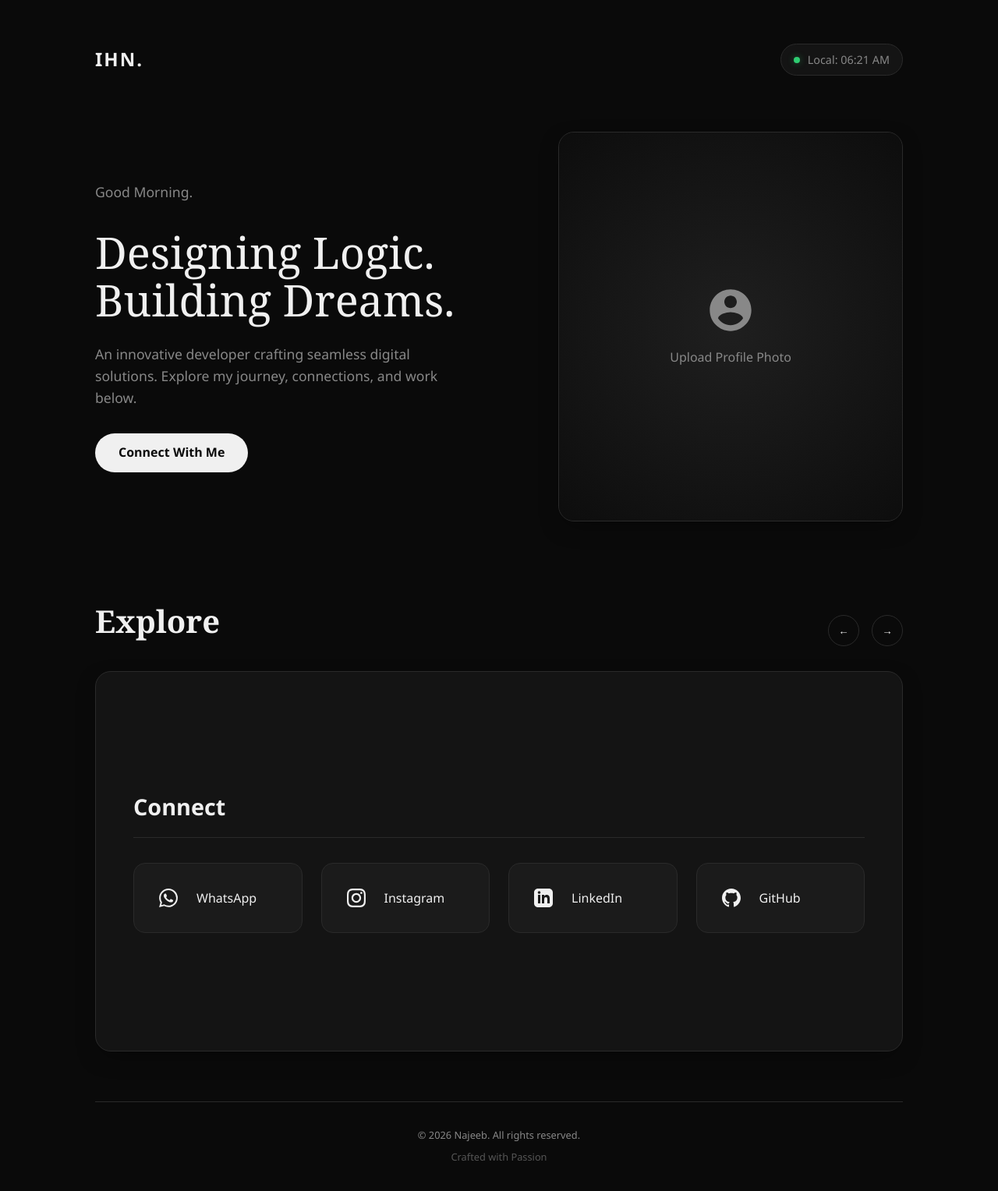
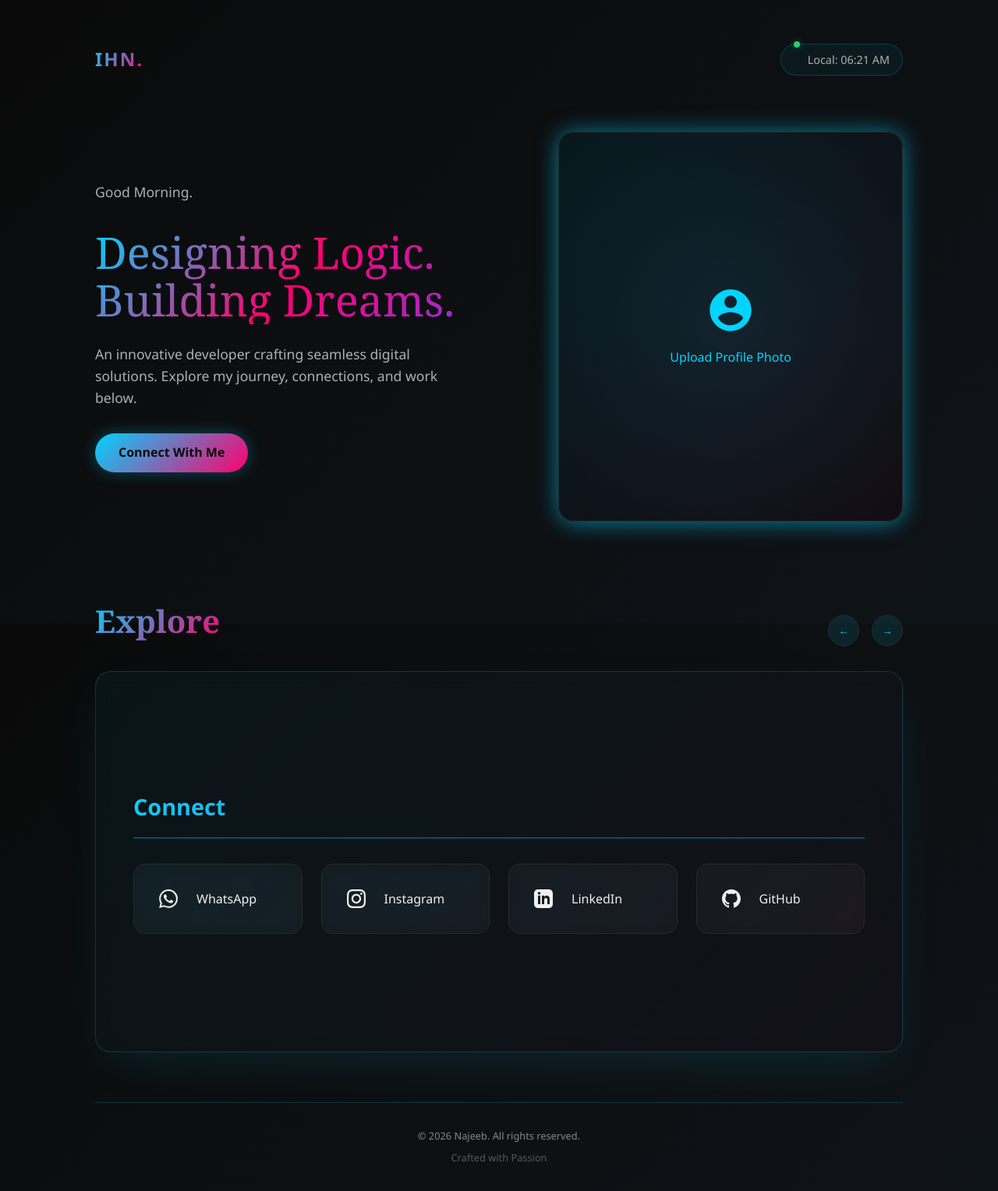
Before and after one commit to iiamihsan01-hue/My-Portfolio-Page, a website: page public/index.html in a window 1280 px wide. Shown: the whole page at 78% size. Drawn offline with Linux system fonts and the light colour scheme.

Commit message:
design: modernize portfolio with glassmorphism and gradient effects
- Add cyan/pink/purple gradient color scheme with accent colors
- Implement glassmorphism effects (backdrop-filter, blur)
- Add smooth animations (glow-pulse, slide-in, float)
- Enhance button hover states with gradient backgrounds
- Upgrade carousel and social cards with modern styling
- Add gradient text effects to headings
- Improve form inputs with semi-transparent backgrounds
- Add animations to logo and status indicators
- Better visual hierarchy with improved spacing

```diff
--- a/public/index.html
+++ b/public/index.html
@@ -9,18 +9,43 @@
         /* CSS Variables */
         :root {
             --bg-color: #0a0a0a;
+            --bg-secondary: #0f1419;
             --text-main: #f0f0f0;
+            --text-secondary: #b0b0b0;
             --text-muted: #888888;
             --card-bg: #141414;
+            --card-bg-hover: #1a1a1a;
             --card-border: #2a2a2a;
-            --card-hover-border: #444;
-            --accent: #ffffff;
+            --card-hover-border: #3a3a3a;
+            --accent: #00d4ff;
+            --accent-secondary: #ff006e;
+            --accent-tertiary: #8338ec;
             --radius: 20px;
-            /* Curved borders */
+            --radius-sm: 8px;
             --shadow: 0 10px 30px -10px rgba(0, 0, 0, 0.5);
-            /* Slight shadow */
+            --shadow-lg: 0 20px 60px -20px rgba(0, 212, 255, 0.15);
             --font-main: 'Segoe UI', Roboto, Helvetica, Arial, sans-serif;
             --font-serif: 'Georgia', 'Times New Roman', serif;
+        }
+
+        @keyframes gradient-shift {
+            0%, 100% { background-position: 0% 50%; }
+            50% { background-position: 100% 50%; }
+        }
+
+        @keyframes float {
+            0%, 100% { transform: translateY(0px); }
+            50% { transform: translateY(-20px); }
+        }
+
+        @keyframes glow-pulse {
+            0%, 100% { box-shadow: 0 0 20px rgba(0, 212, 255, 0.3), 0 10px 30px -10px rgba(0, 0, 0, 0.5); }
+            50% { box-shadow: 0 0 30px rgba(0, 212, 255, 0.6), 0 10px 40px -10px rgba(0, 212, 255, 0.2); }
+        }
+
+        @keyframes slide-in {
+            from { opacity: 0; transform: translateY(20px); }
+            to { opacity: 1; transform: translateY(0); }
         }
 
         * {
@@ -30,7 +55,8 @@
         }
 
         body {
-            background-color: var(--bg-color);
+            background: linear-gradient(135deg, var(--bg-color) 0%, var(--bg-secondary) 100%);
+            background-attachment: fixed;
             color: var(--text-main);
             font-family: var(--font-main);
             line-height: 1.6;
@@ -57,6 +83,7 @@
             align-items: center;
             padding: 1.5rem 0;
             margin-bottom: 3rem;
+            animation: slide-in 0.6s ease-out;
         }
 
         .logo {
@@ -64,18 +91,29 @@
             font-weight: 700;
             letter-spacing: 2px;
             text-transform: uppercase;
+            background: linear-gradient(135deg, var(--accent) 0%, var(--accent-secondary) 100%);
+            -webkit-background-clip: text;
+            -webkit-text-fill-color: transparent;
+            background-clip: text;
         }
 
         .status {
             font-size: 0.9rem;
-            color: var(--text-muted);
+            color: var(--text-secondary);
             display: flex;
             align-items: center;
             gap: 0.6rem;
-            background: var(--card-bg);
+            background: rgba(0, 212, 255, 0.05);
+            border: 1px solid rgba(0, 212, 255, 0.2);
             padding: 0.5rem 1rem;
             border-radius: 50px;
-            border: 1px solid var(--card-border);
+            backdrop-filter: blur(10px);
+            transition: all 0.3s ease;
+        }
+
+        .status:hover {
+            background: rgba(0, 212, 255, 0.1);
+            border-color: rgba(0, 212, 255, 0.4);
         }
 
         .status-dot {
@@ -84,6 +122,7 @@
             background-color: #2ecc71;
             border-radius: 50%;
             box-shadow: 0 0 8px rgba(46, 204, 113, 0.4);
+            animation: float 2s ease-in-out infinite;
         }
 
         /* Hero Section */
@@ -102,28 +141,38 @@
             line-height: 1.1;
             margin-bottom: 1.5rem;
             font-weight: 400;
+            background: linear-gradient(135deg, var(--accent) 0%, var(--accent-secondary) 50%, var(--accent-tertiary) 100%);
+            -webkit-background-clip: text;
+            -webkit-text-fill-color: transparent;
+            background-clip: text;
+            animation: slide-in 0.6s ease-out;
         }
 
         .hero-text p {
-            color: var(--text-muted);
+            color: var(--text-secondary);
             font-size: 1.1rem;
             max-width: 450px;
             margin-bottom: 2rem;
+            animation: slide-in 0.8s ease-out;
         }
 
         .cta-btn {
             display: inline-block;
             padding: 12px 30px;
-            background: var(--text-main);
+            background: linear-gradient(135deg, var(--accent) 0%, var(--accent-secondary) 100%);
             color: var(--bg-color);
             border-radius: 50px;
             font-weight: 600;
-            transition: transform 0.2s ease, box-shadow 0.2s ease;
+            border: none;
+            cursor: pointer;
+            transition: all 0.3s ease;
+            box-shadow: 0 0 20px rgba(0, 212, 255, 0.3);
+            animation: slide-in 1s ease-out;
         }
 
         .cta-btn:hover {
-            transform: translateY(-2px);
-            box-shadow: 0 5px 15px rgba(255, 255, 255, 0.2);
+            transform: translateY(-3px);
+            box-shadow: 0 10px 30px rgba(0, 212, 255, 0.5);
         }
 
         /* Profile Image */
@@ -131,17 +180,19 @@
             position: relative;
             width: 100%;
             height: 500px;
-            background-color: var(--card-bg);
+            background: linear-gradient(135deg, rgba(0, 212, 255, 0.1) 0%, rgba(255, 0, 110, 0.05) 100%);
             border: 1px solid var(--card-border);
             border-radius: var(--radius);
-            box-shadow: var(--shadow);
+            box-shadow: var(--shadow-lg);
             overflow: hidden;
             transition: all 0.3s ease;
+            animation: glow-pulse 3s ease-in-out infinite;
         }
 
         .profile-container:hover {
-            border-color: var(--card-hover-border);
-            box-shadow: 0 20px 40px -10px rgba(0, 0, 0, 0.7);
+            border-color: var(--accent);
+            box-shadow: 0 20px 60px rgba(0, 212, 255, 0.3);
+            transform: translateY(-5px);
         }
 
         .profile-img {
@@ -150,8 +201,8 @@
             display: flex;
             align-items: center;
             justify-content: center;
-            background: radial-gradient(circle at center, #1f1f1f 0%, #0d0d0d 100%);
-            color: var(--text-muted);
+            background: radial-gradient(circle at center, rgba(0, 212, 255, 0.05) 0%, rgba(0, 0, 0, 0.3) 100%);
+            color: var(--accent);
             flex-direction: column;
             gap: 1rem;
         }
@@ -171,16 +222,21 @@
         .section-title {
             font-family: var(--font-serif);
             font-size: 2.5rem;
+            background: linear-gradient(135deg, var(--accent) 0%, var(--accent-secondary) 100%);
+            -webkit-background-clip: text;
+            -webkit-text-fill-color: transparent;
+            background-clip: text;
         }
 
         .carousel-container {
             position: relative;
             overflow: hidden;
             border-radius: var(--radius);
-            box-shadow: var(--shadow);
-            background: var(--card-bg);
-            border: 1px solid var(--card-border);
+            box-shadow: var(--shadow-lg);
+            background: linear-gradient(135deg, rgba(0, 212, 255, 0.05) 0%, rgba(255, 0, 110, 0.02) 100%);
+            border: 1px solid rgba(0, 212, 255, 0.2);
             min-height: 400px;
+            backdrop-filter: blur(10px);
         }
 
         .carousel-track {
@@ -204,9 +260,9 @@
         }
 
         .nav-btn {
-            background: transparent;
+            background: rgba(0, 212, 255, 0.1);
             border: 1px solid var(--card-border);
-            color: var(--text-main);
+            color: var(--accent);
             width: 40px;
             height: 40px;
             border-radius: 50%;
@@ -218,17 +274,22 @@
         }
 
         .nav-btn:hover {
-            background: var(--text-main);
+            background: var(--accent);
             color: var(--bg-color);
+            box-shadow: 0 0 20px rgba(0, 212, 255, 0.4);
         }
 
         /* Slide Content Styles */
         .slide-title {
             font-size: 1.8rem;
             margin-bottom: 2rem;
-            border-bottom: 1px solid var(--card-border);
+            border-bottom: 2px solid rgba(0, 212, 255, 0.3);
             padding-bottom: 1rem;
             display: inline-block;
+            background: linear-gradient(135deg, var(--accent) 0%, var(--accent-secondary) 100%);
+            -webkit-background-clip: text;
+            -webkit-text-fill-color: transparent;
+            background-clip: text;
         }
 
         /* Socials Grid in Slide */
@@ -249,12 +310,14 @@
             gap: 1rem;
             cursor: pointer;
             transition: all 0.3s ease;
+            backdrop-filter: blur(10px);
         }
 
         .social-card:hover {
-            background: rgba(255, 255, 255, 0.08);
-            transform: translateY(-3px);
-            border-color: var(--text-muted);
+            background: rgba(0, 212, 255, 0.1);
+            transform: translateY(-5px);
+            border-color: var(--accent);
+            box-shadow: 0 10px 30px rgba(0, 212, 255, 0.2);
         }
 
         .social-icon {
@@ -295,7 +358,6 @@
             box-shadow: 0 0 15px rgba(255, 255, 255, 0.2);
         }
 
-
         /* Graduation Slide */
         .grad-details {
             display: flex;
@@ -305,7 +367,7 @@
 
         .grad-icon {
             font-size: 4rem;
-            color: var(--text-muted);
+            color: var(--accent);
         }
 
         .grad-info h3 {
@@ -314,7 +376,7 @@
         }
 
         .grad-info p {
-            color: var(--text-muted);
+            color: var(--text-secondary);
             margin-bottom: 0.5rem;
         }
 
@@ -330,23 +392,26 @@
         .form-group textarea {
             width: 100%;
             padding: 1rem;
-            background: rgba(0, 0, 0, 0.2);
-            border: 1px solid var(--card-border);
+            background: rgba(0, 212, 255, 0.05);
+            border: 1px solid rgba(0, 212, 255, 0.2);
             border-radius: 10px;
             color: var(--text-main);
             font-family: inherit;
             outline: none;
-            transition: border 0.3s;
+            transition: all 0.3s;
+            backdrop-filter: blur(10px);
         }
 
         .form-group input:focus,
         .form-group textarea:focus {
-            border-color: var(--text-muted);
+            border-color: var(--accent);
+            background: rgba(0, 212, 255, 0.1);
+            box-shadow: 0 0 20px rgba(0, 212, 255, 0.2);
         }
 
         .submit-btn {
             padding: 1rem 2rem;
-            background: var(--text-main);
+            background: linear-gradient(135deg, var(--accent) 0%, var(--accent-secondary) 100%);
             color: var(--bg-color);
             border: none;
             border-radius: 50px;
@@ -354,11 +419,12 @@
             cursor: pointer;
             align-self: flex-start;
             transition: all 0.3s;
+            box-shadow: 0 0 20px rgba(0, 212, 255, 0.3);
         }
 
         .submit-btn:hover {
-            opacity: 0.9;
-            transform: scale(1.02);
+            transform: translateY(-3px);
+            box-shadow: 0 10px 30px rgba(0, 212, 255, 0.5);
         }
 
         /* Footer */
@@ -366,7 +432,7 @@
             text-align: center;
             color: var(--text-muted);
             padding-top: 2rem;
-            border-top: 1px solid var(--card-border);
+            border-top: 1px solid rgba(0, 212, 255, 0.2);
             font-size: 0.8rem;
         }
 
@@ -406,16 +472,14 @@
             <div class="hero-text">
                 <p id="greeting">Hello.</p>
                 <h1>Designing Logic.<br>Building Dreams.</h1>
-                <p>An innovative developer crafting seamless digital solutions. Explore my journey, connections, and
-                    work below.</p>
+                <p>An innovative developer crafting seamless digital solutions. Explore my journey, connections, and work below.</p>
                 <a href="#connect" class="cta-btn">Connect With Me</a>
             </div>
 
             <div class="profile-container" id="profile-card">
                 <div class="profile-img">
                     <svg width="64" height="64" viewBox="0 0 24 24" fill="currentColor">
-                        <path
-                            d="M12 2C6.48 2 2 6.48 2 12s4.48 10 10 10 10-4.48 10-10S17.52 2 12 2zm0 3c1.66 0 3 1.34 3 3s-1.34 3-3 3-3-1.34-3-3 1.34-3 3-3zm0 14.2c-2.5 0-4.71-1.28-6-3.22.03-1.99 4-3.08 6-3.08 1.99 0 5.97 1.09 6 3.08-1.29 1.94-3.5 3.22-6 3.22z" />
+                        <path d="M12 2C6.48 2 2 6.48 2 12s4.48 10 10 10 10-4.48 10-10S17.52 2 12 2zm0 3c1.66 0 3 1.34 3 3s-1.34 3-3 3-3-1.34-3-3 1.34-3 3-3zm0 14.2c-2.5 0-4.71-1.28-6-3.22.03-1.99 4-3.08 6-3.08 1.99 0 5.97 1.09 6 3.08-1.29 1.94-3.5 3.22-6 3.22z" />
                     </svg>
                     <span>Upload Profile Photo</span>
                 </div>
@@ -441,8 +505,7 @@
                             <a href="#" class="social-card">
                                 <div class="social-icon whatsapp">
                                     <svg viewBox="0 0 24 24">
-                                        <path
-                                            d="M17.472 14.382c-.297-.149-1.758-.867-2.03-.967-.273-.099-.471-.148-.67.15-.197.297-.767.966-.94 1.164-.173.199-.347.223-.644.075-.297-.15-1.255-.463-2.39-1.475-.883-.788-1.48-1.761-1.653-2.059-.173-.297-.018-.458.13-.606.134-.133.298-.347.446-.52.149-.174.198-.298.298-.497.099-.198.05-.371-.025-.52-.075-.149-.669-1.612-.916-2.207-.242-.579-.487-.5-.669-.51-.173-.008-.371-.008-.57-.008-.198 0-.52.074-.792.372-.272.297-1.04 1.016-1.04 2.479 0 1.462 1.065 2.875 1.213 3.074.149.198 2.096 3.2 5.077 4.487.709.306 1.262.489 1.694.625.712.227 1.36.195 1.871.118.571-.085 1.758-.719 2.006-1.413.248-.694.248-1.289.173-1.413-.074-.124-.272-.198-.57-.347m-5.421 7.403h-.004a9.87 9.87 0 01-5.031-1.378l-.361-.214-3.741.982.998-3.648-.235-.374a9.86 9.86 0 01-1.51-5.26c.001-5.45 4.436-9.884 9.888-9.884 2.64 0 5.122 1.03 6.988 2.898a9.825 9.825 0 012.893 6.994c-.003 5.45-4.437 9.884-9.885 9.884m8.413-18.297A11.815 11.815 0 0012.05 0C5.495 0 .16 5.335.157 11.892c0 2.096.547 4.142 1.588 5.945L.057 24l6.305-1.654a11.882 11.882 0 005.683 1.448h.005c6.554 0 11.89-5.335 11.893-11.893a11.821 11.821 0 00-3.48-8.413Z" />
+                                        <path d="M17.472 14.382c-.297-.149-1.758-.867-2.03-.967-.273-.099-.471-.148-.67.15-.197.297-.767.966-.94 1.164-.173.199-.347.223-.644.075-.297-.15-1.255-.463-2.39-1.475-.883-.788-1.48-1.761-1.653-2.059-.173-.297-.018-.458.13-.606.134-.133.298-.347.446-.52.149-.174.198-.298.298-.497.099-.198.05-.371-.025-.52-.075-.149-.669-1.612-.916-2.207-.242-.579-.487-.5-.669-.51-.173-.008-.371-.008-.57-.008-.198 0-.52.074-.792.372-.272.297-1.04 1.016-1.04 2.479 0 1.462 1.065 2.875 1.213 3.074.149.198 2.096 3.2 5.077 4.487.709.306 1.262.489 1.694.625.712.227 1.36.195 1.871.118.571-.085 1.758-.719 2.006-1.413.248-.694.248-1.289.173-1.413-.074-.124-.272-.198-.57-.347m-5.421 7.403h-.004a9.87 9.87 0 01-5.031-1.378l-.361-.214-3.741.982.998-3.648-.235-.374a9.86 9.86 0 01-1.51-5.26c.001-5.45 4.436-9.884 9.888-9.884 2.64 0 5.122 1.03 6.988 2.898a9.825 9.825 0 012.893 6.994c-.003 5.45-4.437 9.884-9.885 9.884m8.413-18.297A11.815 11.815 0 0012.05 0C5.495 0 .16 5.335.157 11.892c0 2.096.547 4.142 1.588 5.945L.057 24l6.305-1.654a11.882 11.882 0 005.683 1.448h.005c6.554 0 11.89-5.335 11.893-11.893a11.821 11.821 0 00-3.48-8.413Z" />
                                     </svg>
                                 </div>
                                 <span class="social-text">WhatsApp</span>
@@ -450,8 +513,7 @@
                             <a href="#" class="social-card">
                                 <div class="social-icon instagram">
                                     <svg viewBox="0 0 24 24">
-                                        <path
-                                            d="M12 2.163c3.204 0 3.584.012 4.85.07 3.252.148 4.771 1.691 4.919 4.919.058 1.265.069 1.645.069 4.849 0 3.205-.012 3.584-.069 4.849-.149 3.225-1.664 4.771-4.919 4.919-1.266.058-1.644.07-4.85.07-3.204 0-3.584-.012-4.849-.07-3.26-.149-4.771-1.699-4.919-4.92-.058-1.265-.07-1.644-.07-4.849 0-3.204.013-3.583.07-4.849.149-3.227 1.664-4.771 4.919-4.919 1.266-.057 1.645-.069 4.849-.069zm0-2.163c-3.259 0-3.667.014-4.947.072-4.358.2-6.78 2.618-6.98 6.98-.059 1.281-.073 1.689-.073 4.948 0 3.259.014 3.668.072 4.948.2 4.358 2.618 6.78 6.98 6.98 1.281.058 1.689.072 4.948.072 3.259 0 3.668-.014 4.948-.072 4.354-.2 6.782-2.618 6.979-6.98.059-1.28.073-1.689.073-4.948 0-3.259-.014-3.667-.072-4.947-.196-4.354-2.617-6.78-6.979-6.98-1.281-.059-1.69-.073-4.949-.073zm0 5.838c-3.403 0-6.162 2.759-6.162 6.162s2.759 6.163 6.162 6.163 6.162-2.759 6.162-6.163c0-3.403-2.759-6.162-6.162-6.162zm0 10.162c-2.209 0-4-1.79-4-4 0-2.209 1.791-4 4-4s4 1.791 4 4c0 2.21-1.791 4-4 4zm6.406-11.845c-.796 0-1.441.645-1.441 1.44s.645 1.44 1.441 1.44c.795 0 1.439-.645 1.439-1.44s-.644-1.44-1.439-1.44z" />
+                                        <path d="M12 2.163c3.204 0 3.584.012 4.85.07 3.252.148 4.771 1.691 4.919 4.919.058 1.265.069 1.645.069 4.849 0 3.205-.012 3.584-.069 4.849-.149 3.225-1.664 4.771-4.919 4.919-1.266.058-1.644.07-4.85.07-3.204 0-3.584-.012-4.849-.07-3.26-.149-4.771-1.699-4.919-4.92-.058-1.265-.07-1.644-.07-4.849 0-3.204.013-3.583.07-4.849.149-3.227 1.664-4.771 4.919-4.919 1.266-.057 1.645-.069 4.849-.069zm0-2.163c-3.259 0-3.667.014-4.947.072-4.358.2-6.78 2.618-6.98 6.98-.059 1.281-.073 1.689-.073 4.948 0 3.259.014 3.668.072 4.948.2 4.358 2.618 6.78 6.98 6.98 1.281.058 1.689.072 4.948.072 3.259 0 3.668-.014 4.948-.072 4.354-.2 6.782-2.618 6.979-6.98.059-1.28.073-1.689.073-4.948 0-3.259-.014-3.667-.072-4.947-.196-4.354-2.617-6.78-6.979-6.98-1.281-.059-1.69-.073-4.949-.073zm0 5.838c-3.403 0-6.162 2.759-6.162 6.162s2.759 6.163 6.162 6.163 6.162-2.759 6.162-6.163c0-3.403-2.759-6.162-6.162-6.162zm0 10.162c-2.209 0-4-1.79-4-4 0-2.209 1.791-4 4-4s4 1.791 4 4c0 2.21-1.791 4-4 4zm6.406-11.845c-.796 0-1.441.645-1.441 1.44s.645 1.44 1.441 1.44c.795 0 1.439-.645 1.439-1.44s-.644-1.44-1.439-1.44z" />
                                     </svg>
                                 </div>
                                 <span class="social-text">Instagram</span>
@@ -459,8 +521,7 @@
                             <a href="#" class="social-card">
                                 <div class="social-icon linkedin">
                                     <svg viewBox="0 0 24 24">
-                                        <path
-                                            d="M19 0h-14c-2.761 0-5 2.239-5 5v14c0 2.761 2.239 5 5 5h14c2.762 0 5-2.239 5-5v-14c0-2.761-2.238-5-5-5zm-11 19h-3v-11h3v11zm-1.5-12.268c-.966 0-1.75-.79-1.75-1.764s.784-1.764 1.75-1.764 1.75.79 1.75 1.764-.783 1.764-1.75 1.764zm13.5 12.268h-3v-5.604c0-3.368-4-3.113-4 0v5.604h-3v-11h3v1.765c1.396-2.586 7-2.777 7 2.476v6.759z" />
+                                        <path d="M19 0h-14c-2.761 0-5 2.239-5 5v14c0 2.761 2.239 5 5 5h14c2.762 0 5-2.239 5-5v-14c0-2.761-2.238-5-5-5zm-11 19h-3v-11h3v11zm-1.5-12.268c-.966 0-1.75-.79-1.75-1.764s.784-1.764 1.75-1.764 1.75.79 1.75 1.764-.783 1.764-1.75 1.764zm13.5 12.268h-3v-5.604c0-3.368-4-3.113-4 0v5.604h-3v-11h3v1.765c1.396-2.586 7-2.777 7 2.476v6.759z" />
                                     </svg>
                                 </div>
                                 <span class="social-text">LinkedIn</span>
@@ -468,8 +529,7 @@
                             <a href="#" class="social-card">
                                 <div class="social-icon github">
                                     <svg viewBox="0 0 24 24">
-                                        <path
-                                            d="M12 0c-6.626 0-12 5.373-12 12 0 5.302 3.438 9.8 8.207 11.387.599.111.793-.261.793-.577v-2.234c-3.338.726-4.033-1.416-4.033-1.416-.546-1.387-1.333-1.756-1.333-1.756-1.089-.745.083-.729.083-.729 1.205.084 1.839 1.237 1.839 1.237 1.07 1.834 2.807 1.304 3.492.997.107-.775.418-1.305.762-1.604-2.665-.305-5.467-1.334-5.467-5.931 0-1.311.469-2.381 1.236-3.221-.124-.303-.535-1.524.117-3.176 0 0 1.008-.322 3.301 1.23.957-.266 1.983-.399 3.003-.404 1.02.005 2.047.138 3.006.404 2.291-1.552 3.297-1.23 3.297-1.23.653 1.653.242 2.874.118 3.176.77.84 1.235 1.911 1.235 3.221 0 4.609-2.807 5.624-5.479 5.921.43.372.823 1.102.823 2.222v3.293c0 .319.192.694.801.576 4.765-1.589 8.199-6.086 8.199-11.386 0-6.627-5.373-12-12-12z" />
+                                        <path d="M12 0c-6.626 0-12 5.373-12 12 0 5.302 3.438 9.8 8.207 11.387.599.111.793-.261.793-.577v-2.234c-3.338.726-4.033-1.416-4.033-1.416-.546-1.387-1.333-1.756-1.333-1.756-1.089-.745.083-.729.083-.729 1.205.084 1.839 1.237 1.839 1.237 1.07 1.834 2.807 1.304 3.492.997.107-.775.418-1.305.762-1.604-2.665-.305-5.467-1.334-5.467-5.931 0-1.311.469-2.381 1.236-3.221-.124-.303-.535-1.524.117-3.176 0 0 1.008-.322 3.301 1.23.957-.266 1.983-.399 3.003-.404 1.02.005 2.047.138 3.006.404 2.291-1.552 3.297-1.23 3.297-1.23.653 1.653.242 2.874.118 3.176.77.84 1.235 1.911 1.235 3.221 0 4.609-2.807 5.624-5.479 5.921.43.372.823 1.102.823 2.222v3.293c0 .319.192.694.801.576 4.765-1.589 8.199-6.086 8.199-11.386 0-6.627-5.373-12-12-12z" />
                                     </svg>
                                 </div>
                                 <span class="social-text">GitHub</span>
```
